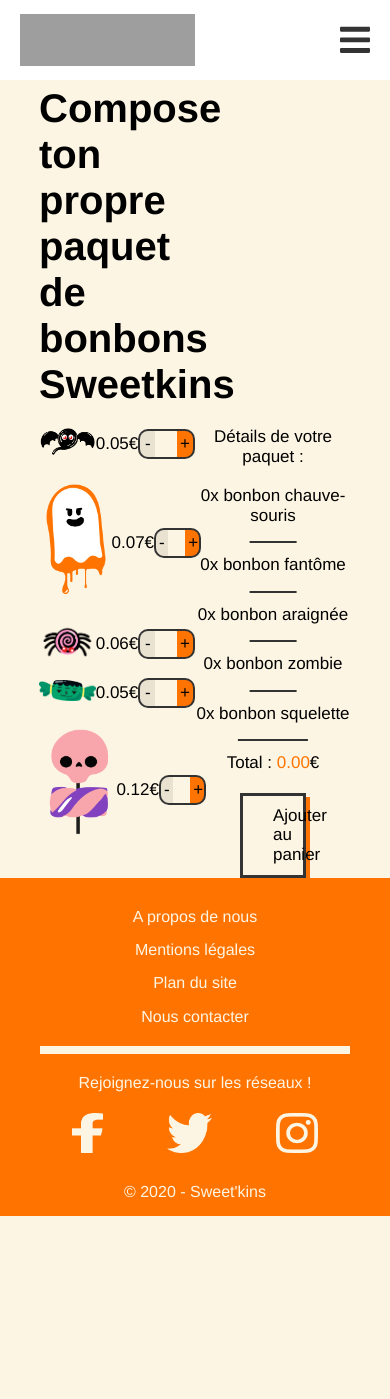
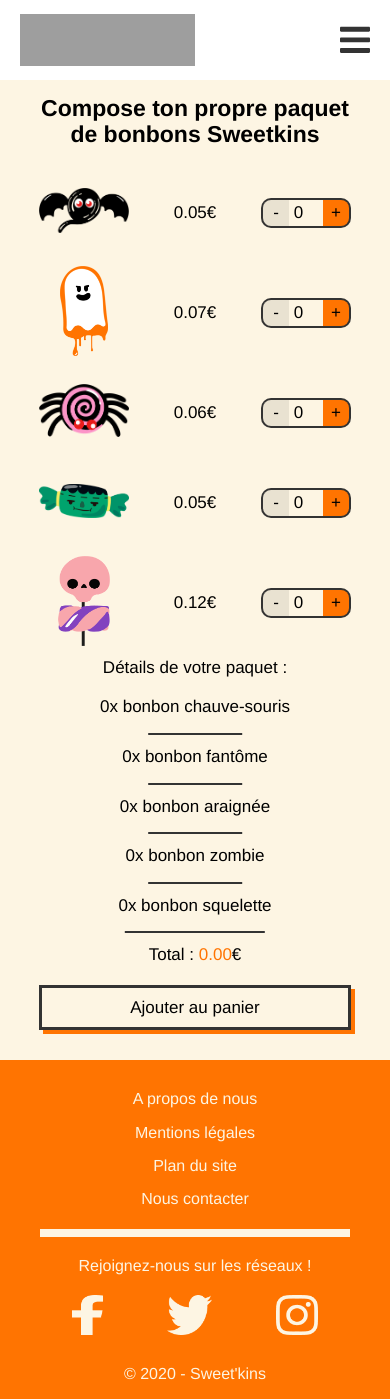
Before and after one commit to FlorianLz/Sweetkins, a PHP site: page /creation.html in a window 390 px wide. Before the commit the page ends 1216 px from the top, so only its background shows below. Run offline with PHP 8.4, Linux system fonts and the light colour scheme; style sheets or scripts are compiled from the project's sources; grey boxes are pictures that could not be loaded.

Commit message:
Maj polices et fix css

```diff
--- a/assets/scss/elements/_composer.scss
+++ b/assets/scss/elements/_composer.scss
@@ -120,3 +120,54 @@
         }
     }
 }
+
+@media screen and (max-width:768px){
+    .composer{
+        h1{
+            width: 100%;
+            padding-top: 1rem;
+            font-size: 2.3rem;
+            text-align: center;
+        }
+        &__content{
+            flex-direction: column;
+            padding-bottom: 3rem;
+
+            &__left,&__right{
+                width: 100%;
+            }
+        }
+        &__btn input{
+            padding: 0;
+        }
+    }
+    .bonbons{
+        &__infos{
+            button{
+                width: 100%;
+            }
+        }
+        &__composer{
+            &__single{
+                justify-content: space-between;
+                height:9rem;
+                padding-bottom: 0;
+                &.haut{
+                    margin-bottom: 1rem;
+                    margin-top: 1rem;
+                }
+            }
+            &__single > div{
+                max-width: 9rem;
+            }
+            &__single.haut > div{
+                width: 9rem;
+                padding-bottom: 0;
+                img{
+                    height: 9rem;
+                }
+
+            }
+        }
+    }
+}
--- a/assets/scss/elements/_header.scss
+++ b/assets/scss/elements/_header.scss
@@ -78,14 +78,15 @@
             top:0;
             right: -100vw;
             transition: right 0.5s ease-in-out;
+            padding-top: 10rem;
             &__item{
-                padding: 3.5rem 0;
-                font-size: 2.5rem;
+                padding: 2.5rem 0;
+                font-size: 2rem;
                 margin-left: 0;
             }
             &__item--active{
                 margin:0;
-                font-size: 2.5rem;
+                font-size: 2rem;
             }
             &__reseaux{
                 border-top: 1rem solid $orange;
--- a/assets/scss/elements/_infos.scss
+++ b/assets/scss/elements/_infos.scss
@@ -84,7 +84,6 @@
         &__desc{
             padding: 0 2rem;
             p{
-                font-size: 2rem;
                 text-align: justify;
                 width: 100%;
             }
@@ -102,17 +101,9 @@
         }
         .bonbon{
             flex-direction: column;
+            padding-bottom:2.5rem;
             &__infos{
-                padding: 0;
-                &__title{
-                    font-size: 2.4rem;
-                }
-                &__desc{
-                    font-size: 2rem;
-                }
-                &__gout{
-                    font-size: 1.8rem;
-                }
+                padding: 1.5rem 0 0 0;
             }
             &__infos--reverse{
                 padding: 0;
--- a/assets/scss/elements/_jenveux.scss
+++ b/assets/scss/elements/_jenveux.scss
@@ -62,16 +62,16 @@
             }
             &__infos{
                 padding-bottom: 3rem;
-
+                width:80%;
                 button{
                     width: 100%;
                 }
             }
         }
         &__araignee{
-            width:20%;
-            top:-50px;
-            left: 10%;
+            width: 20%;
+            top: -34px;
+            left: 82%;
         }
     }
 }
--- a/creation.html
+++ b/creation.html
@@ -79,7 +79,7 @@
                     </div>
                 </div>
             </div>
-            <div class="composer__content_right bonbons__infos">
+            <div class="composer__content__right bonbons__infos">
                 <p>Détails de votre paquet :</p>
                 <div class="bonbons__infos__souligne">
                     <p><span data-nb='chauve-souris'>0</span>x bonbon chauve-souris</p>
```
Also changed, not shown: assets/img/bonbon_araignee.png, assets/img/bonbon_chauve-souris.png, assets/img/bonbon_fantome.png, assets/img/bonbon_squelette.png, assets/img/bonbon_zombie.png.
